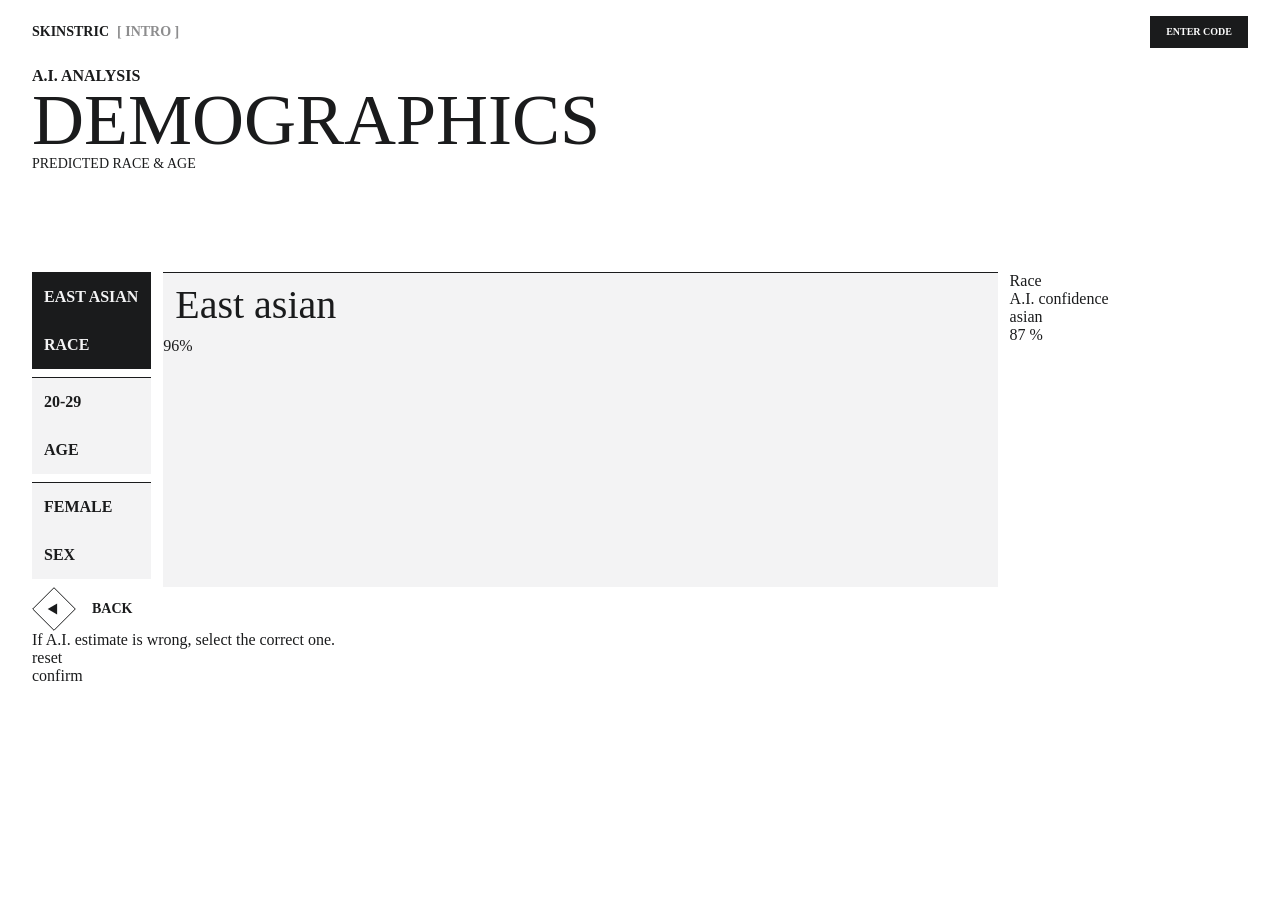
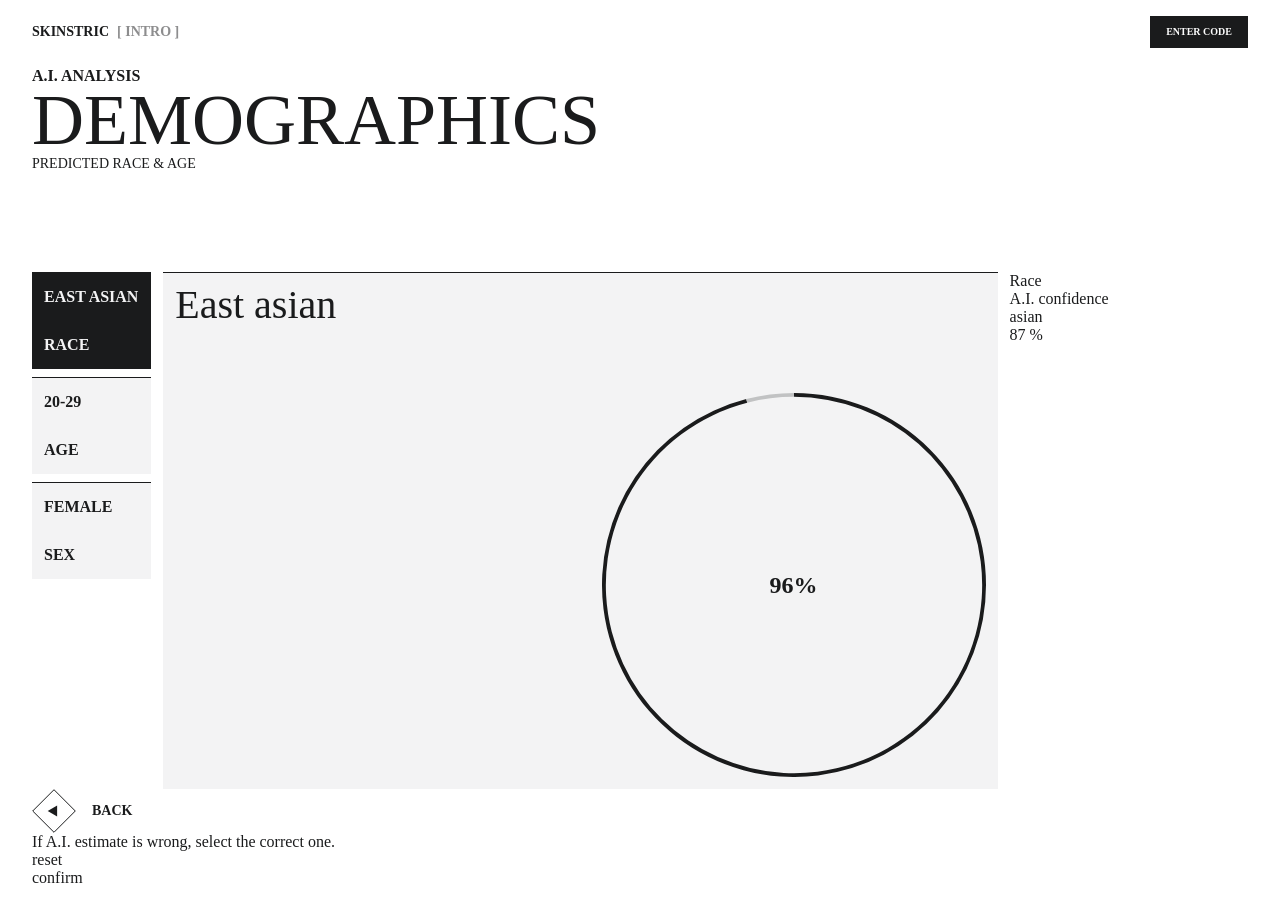
Before and after one commit to wolfyman411/skinstric-internship, a Next.js app: page /summary in a window 1280 px wide. Before the commit the page ends 800 px from the top, so only its background shows below. Built offline with nearby package versions, Linux system fonts and the light colour scheme; a web font is replaced by a local one.

Commit message:
summary chart implemented

```diff
--- a/app/summary/page.tsx
+++ b/app/summary/page.tsx
@@ -1,10 +1,44 @@
-import React from 'react'
+'use client'
+
+import React, { useEffect, useRef } from 'react'
 import './summary.css'
 import Image from 'next/image'
 import Link from 'next/link'
 import button from "../../public/assets/buttin-icon-shrunk.svg";
+import { ArcElement, Chart, DoughnutController, Tooltip } from 'chart.js';
+
+Chart.register(DoughnutController, ArcElement, Tooltip)
 
 export default function page() {
+  const chartRef = useRef<HTMLCanvasElement | null>(null)
+
+  useEffect(() => {
+    if (!chartRef.current) return
+
+    const chart = new Chart(chartRef.current, {
+      type: 'doughnut',
+      data: {
+        datasets: [{
+          data: [96, 4],
+          backgroundColor: ['#1A1B1C', '#C1C2C3'],
+          borderWidth: 0,
+        }],
+      },
+      options: {
+        responsive: true,
+        maintainAspectRatio: true,
+        cutout: '98%',
+        plugins: {
+          tooltip: {
+            enabled: false,
+          },
+        },
+      },
+    })
+
+    return () => chart.destroy()
+  }, [])
+
   return (
     <section id="summary" className="container">
         <div className="row">
@@ -33,10 +67,12 @@ export default function page() {
                 </div>
                 <div className="chart-display">
                     <div className="chart-tab--line"></div>
-                    <div className="chart-display--title">East asian</div>
-                    <div className="chart-display--graph--wrapper">
-                        <div className="chart-display--graph"></div>
-                        <div className="chart-display--graph-text">96%</div>
+                    <div className='chart-display--wrapper'>
+                        <div className="chart-display--title">East asian</div>
+                        <div className="chart-display--graph--wrapper">
+                            <canvas ref={chartRef} className="chart-display--graph" />
+                            <div className="chart-display--graph-text">96%</div>
+                        </div>
                     </div>
                 </div>
                 <div className="chart-options--wrapper">
--- a/app/summary/summary.css
+++ b/app/summary/summary.css
@@ -103,3 +103,31 @@
     letter-spacing: -5%;
     padding: 12px;
 }
+
+.chart-display--graph--wrapper {
+    display: flex;
+    align-items: center;
+    justify-content: center;
+    position: relative;
+    padding: 12px;
+    padding-top: 15vh;
+}
+
+.chart-display--graph-text {
+    position: absolute;
+    font-weight: 600;
+    font-size: 24px;
+    line-height: 24px;
+    letter-spacing: -2%;
+    text-transform: uppercase;
+}
+
+.chart-display--graph {
+    height: 384px;
+}
+
+.chart-display--wrapper {
+    display: flex;
+    justify-content: space-between;
+    width: 100%;
+}
--- a/package.json
+++ b/package.json
@@ -10,6 +10,7 @@
   },
   "dependencies": {
     "axios": "^1.18.1",
+    "chart.js": "^4.5.1",
     "next": "16.2.10",
     "react": "19.2.4",
     "react-dom": "19.2.4"
```
Also changed, not shown: 1 other file (tests, documents, lock files or other folders).
